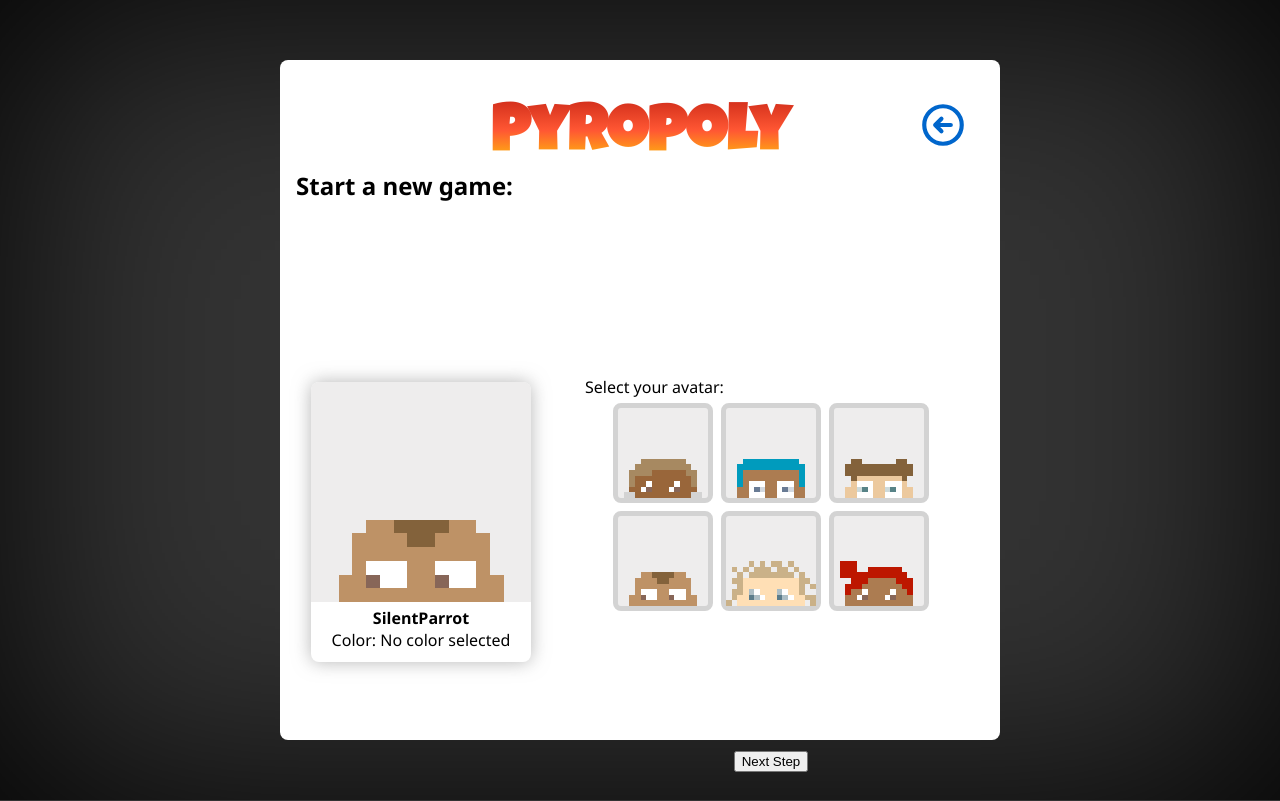
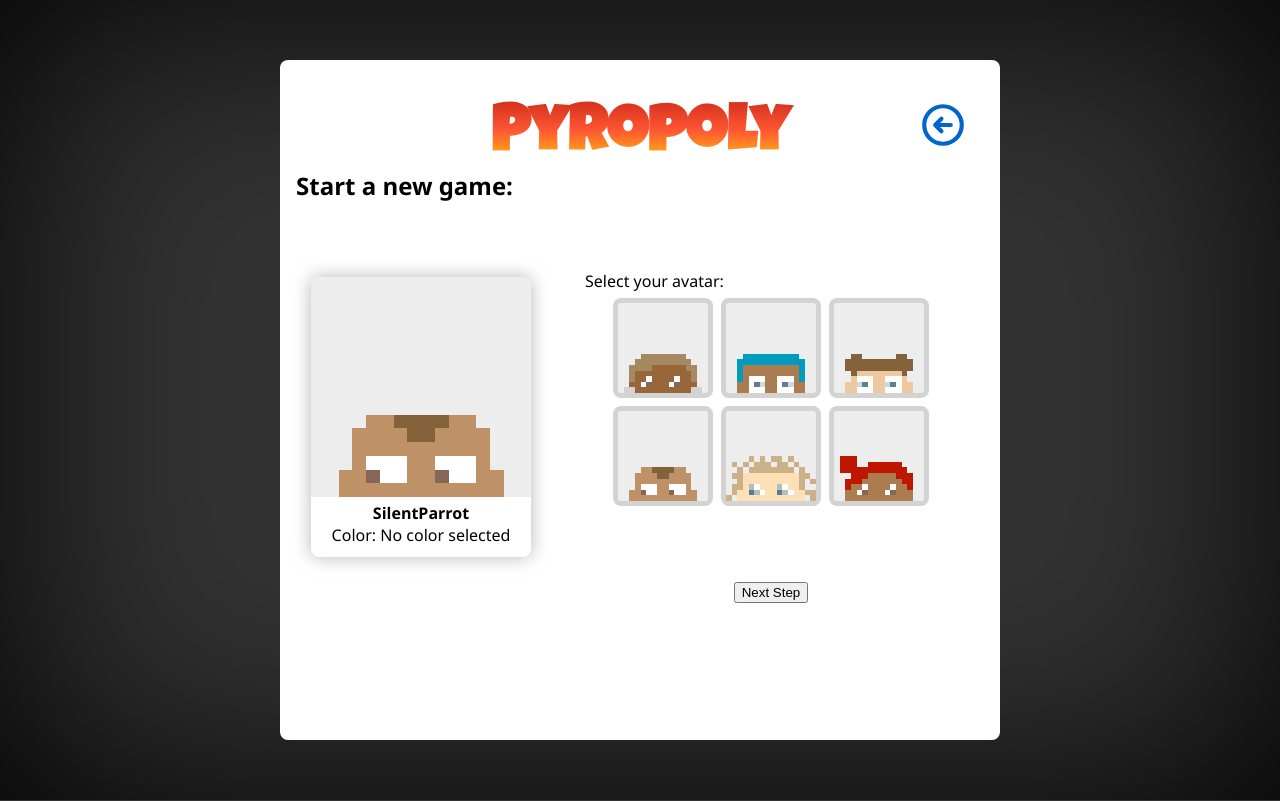
Before and after one commit to mbosselmann/pyropoly, a Next.js app: page /new-game in a window 1280 px wide. Built offline with nearby package versions, Linux system fonts and the light colour scheme.

Commit message:
Fix styling bug

```diff
--- a/src/components/NewGame/NewGame.tsx
+++ b/src/components/NewGame/NewGame.tsx
@@ -6,7 +6,6 @@ import { Avatar } from "@/types/Avatar";
 
 const Section = styled.section`
   display: grid;
-  height: 100%;
   grid-template-areas: "title title title" "user-input form form" "user-input form form" "user-input form form";
 `;
 
--- a/src/components/NewGame/NewGameForm.tsx
+++ b/src/components/NewGame/NewGameForm.tsx
@@ -14,6 +14,7 @@ const Form = styled.form`
   place-items: center;
   padding: 1rem;
   min-height: 430px;
+  position: relative;
 `;
 
 export default function NewGameForm() {
--- a/src/components/NewGame/SelectTheme.tsx
+++ b/src/components/NewGame/SelectTheme.tsx
@@ -1,11 +1,18 @@
 import { useGameDispatch } from "@/context";
 import { themes } from "@/data/colors";
+import styled from "styled-components";
+
+const Section = styled.section`
+  position: absolute;
+  top: 0;
+  right: 4rem;
+`;
 
 export default function SelectTheme() {
   const dispatch = useGameDispatch();
 
   return (
-    <section>
+    <Section>
       <label htmlFor="theme">Select Theme</label>
       <select
         name="theme"
@@ -28,6 +35,6 @@ export default function SelectTheme() {
         <option value={3}>Fire Wood</option>
         <option value={4}>Neon Fire</option>
       </select>
-    </section>
+    </Section>
   );
 }
```
